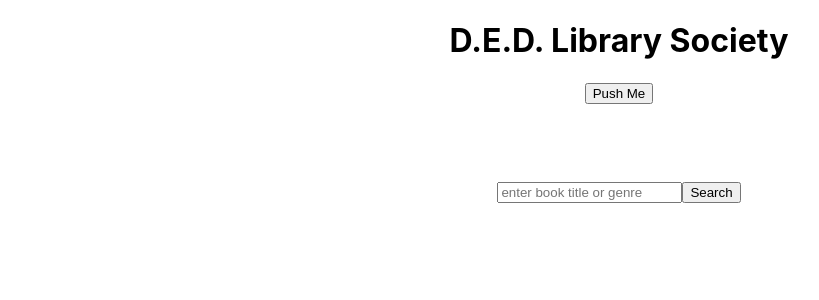
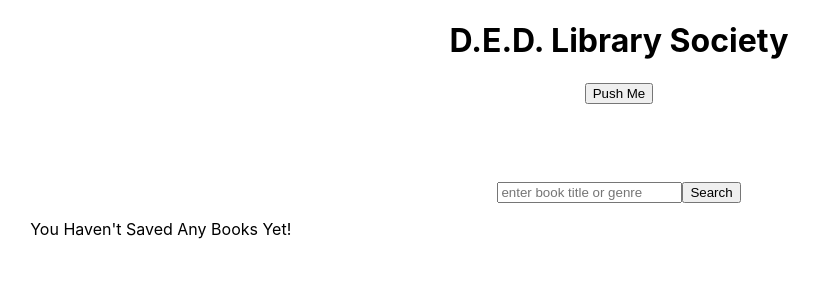
Before and after one commit to DinneK/ded-library-society, a React (Create React App) app: page /books/saved in a window 1280 px wide. Shown: the top 300 px of the page, without its empty margins (21-840 px from the left). Built offline with nearby package versions, Linux system fonts and the light colour scheme; no server answers.

Commit message:
Add conditional rendering and error handling for saved books view

```diff
--- a/src/Components/App/App.js
+++ b/src/Components/App/App.js
@@ -22,10 +22,7 @@ const App = () => {
   const [searchResults, setSearchResults] = useState([]);
 
   const submitSearch = (inputValue) => {
-    fetchSearch(inputValue).then((data) => {
-      console.log(data);
-      setSearchResults(data.docs);
-    });
+    fetchSearch(inputValue).then((data) => setSearchResults(data.docs));
   };
 
   return (
--- a/src/Components/SavedBooksList/SavedBooksList.js
+++ b/src/Components/SavedBooksList/SavedBooksList.js
@@ -9,14 +9,15 @@ import { useSelector } from "react-redux";
 import "./SavedBooksList.css";
 import BookCard from "../BookCard/BookCard";
 
-const SavedBooksList = ({ trendingBooks }) => {
+const SavedBooksList = ({ trendingBooks, searchResults }) => {
   const booksArr = useSelector((state) => state.savedBooks);
-
-  const displaySaved = booksArr.savedBooks.reduce((accBook, currBook) => {
-    trendingBooks.forEach((book) => {
+  const bookList = 'trendingBooks' || 'searchResults'
+  const displaySaved = (data) => {
+    const showBooks = booksArr.savedBooks.reduce((accBook, currBook) => {
+    data.forEach((book) => {
+      console.log(data)
       if (book.key === currBook) {
         accBook.push(
-          <Link to={ `/books${book.key}` } className="book-cards">
             <BookCard
               key={ book.key }
               id={ book.key }
@@ -25,17 +26,20 @@ const SavedBooksList = ({ trendingBooks }) => {
               )}-M.jpg` }
               title={ book.title }
             />
-          </Link>
         );
       }
     });
-
     return accBook;
   }, []);
+  console.log(showBooks)
+  return showBooks
+}
 
   return (
     <section className="saved-books">
-      { displaySaved }
+      {!booksArr.length && <p>You Haven't Saved Any Books Yet!</p>}
+      { trendingBooks && displaySaved(trendingBooks)}
+      {searchResults && displaySaved(searchResults)}
     </section>
   );
 };
--- a/src/Components/SearchResultsContainer/SearchResultsContainer.js
+++ b/src/Components/SearchResultsContainer/SearchResultsContainer.js
@@ -12,7 +12,6 @@ import "./SearchResultsContainer.css";
 //The search results container the access the BooksContainer to render cards
 
 const SearchResultsContainer = ({ searchResults }) => {
-  console.log(searchResults);
   const coverIds = searchResults.map((book) => String(book.cover_i));
   const filteredBooks = searchResults.filter((book) => book.cover_i);
   const bookCards = filteredBooks.reduce((cardList, book) => {
--- a/src/Components/SingleBookView/SingleBookView.js
+++ b/src/Components/SingleBookView/SingleBookView.js
@@ -10,7 +10,6 @@ import "./SingleBookView.css";
 import { fetchSingleBook } from "../../apiCalls";
 
 const SingleBookView = ({ trendingBooks, singleBookId, searchResults }) => {
-    console.log('1', searchResults)
   const [currentBook, setCurrentBook] = useState({});
 
   useEffect(() => {
@@ -23,16 +22,10 @@ const SingleBookView = ({ trendingBooks, singleBookId, searchResults }) => {
   const dispatch = useDispatch();
 
   const bookID = `/works/${singleBookId}`;
-//   const books = trendingBooks || searchResults
 
   const findTrendingDetails = trendingBooks.find((book) => book.key === currentBook.key);
 
-  console.log('2', searchResults)
   const findSearchDetails = searchResults.find((book) => book.key === currentBook.key);
-
-//   const findDetails = (fetchCall) => {
-//     [fetchCall].find
-//   }
 
   if (!currentBook && !findTrendingDetails && !findSearchDetails) {
     return <h1>Please waiting while we load your book...</h1>;
@@ -69,8 +62,8 @@ const SingleBookView = ({ trendingBooks, singleBookId, searchResults }) => {
                 ) }
             </p>
           </div>
+        <div className="save-styling">
         </div>
-        <div className="save-styling">
           { !booksArr.savedBooks.includes(bookID) && <button
             className="save-delete-button"
             onClick={ () => dispatch(saveBook(currentBook.key)) }
```
